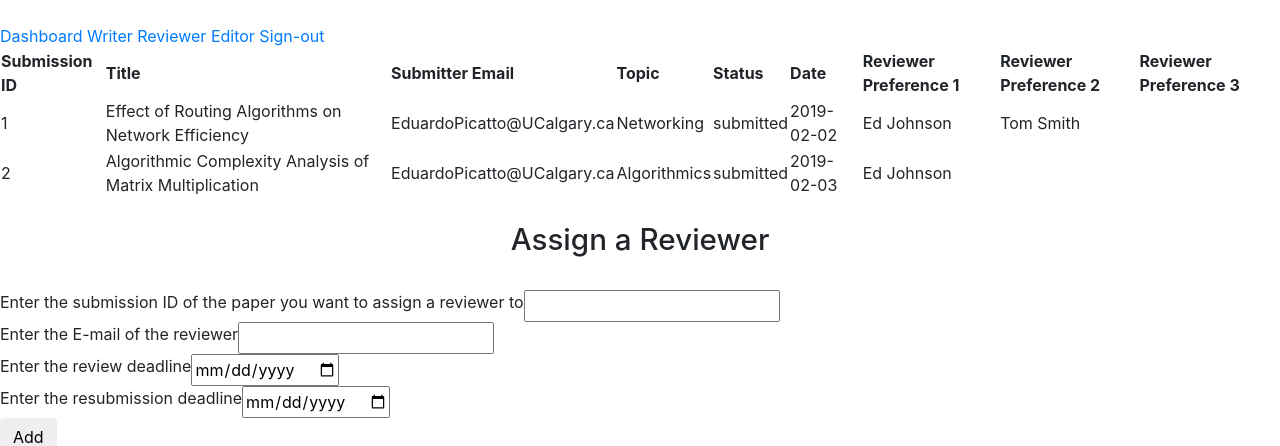
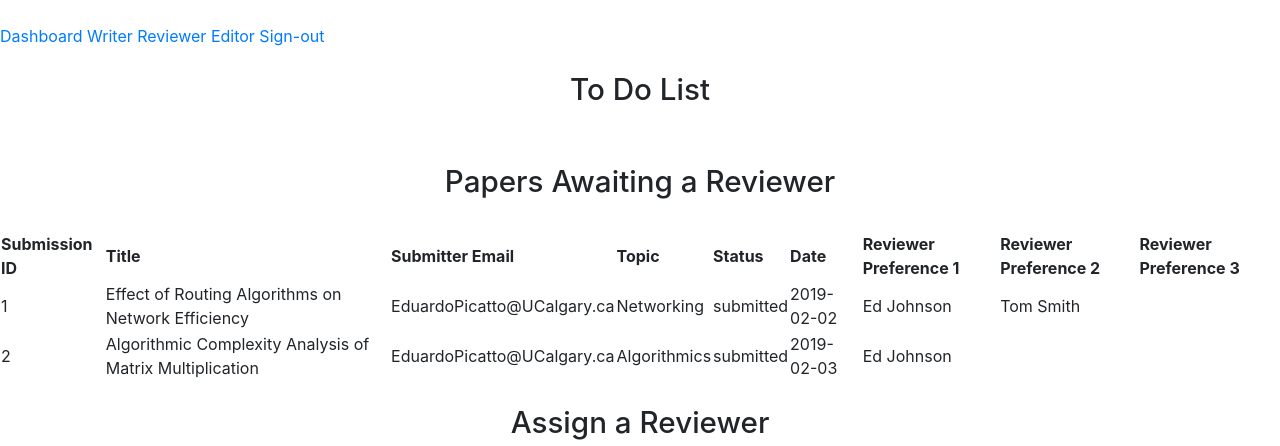
Before and after one commit to nmoton/SENG300-HIVEMIND, a PHP site: page /pages/Dashboard/Editor/editor.php in a window 1280 px wide. Shown: the top 446 px of the page. Run offline with PHP 8.4, Linux system fonts and the light colour scheme; data comes from the database, SQL or seed files in the repository; some libraries are stand-ins or nearby versions.

Commit message:
Added to-do list

```diff
--- a/pages/Dashboard/Editor/editor.php
+++ b/pages/Dashboard/Editor/editor.php
@@ -33,6 +33,13 @@
     </div>
   </div>
 
+  	<br>
+		<b><h2><center> To Do List </center></h2></b>
+	<br>
+
+ 	<br>
+		<b><h2><center> Papers Awaiting a Reviewer </center></h2></b>
+	<br>
  	<!--Generate columns -->
   	<table>
 	<tr>
@@ -51,7 +58,6 @@
 	<?php
 		include 'tableGenerator.php';
 	?>
-
 
 	<br>
 		<b><h2><center> Assign a Reviewer </center></h2></b>
@@ -84,8 +90,6 @@
 		</div>
 	</form>
 
-
-
 		<script src="https://code.jquery.com/jquery-3.3.1.min.js" integrity="sha256-FgpCb/KJQlLNfOu91ta32o/NMZxltwRo8QtmkMRdAu8="crossorigin="anonymous"></script>
     	<script src="https://cdnjs.cloudflare.com/ajax/libs/popper.js/1.14.3/umd/popper.min.js" integrity="sha384-ZMP7rVo3mIykV+2+9J3UJ46jBk0WLaUAdn689aCwoqbBJiSnjAK/l8WvCWPIPm49" crossorigin="anonymous"></script>
     	<script src="https://stackpath.bootstrapcdn.com/bootstrap/4.1.1/js/bootstrap.min.js" integrity="sha384-smHYKdLADwkXOn1EmN1qk/HfnUcbVRZyYmZ4qpPea6sjB/pTJ0euyQp0Mk8ck+5T" crossorigin="anonymous"></script>
```
